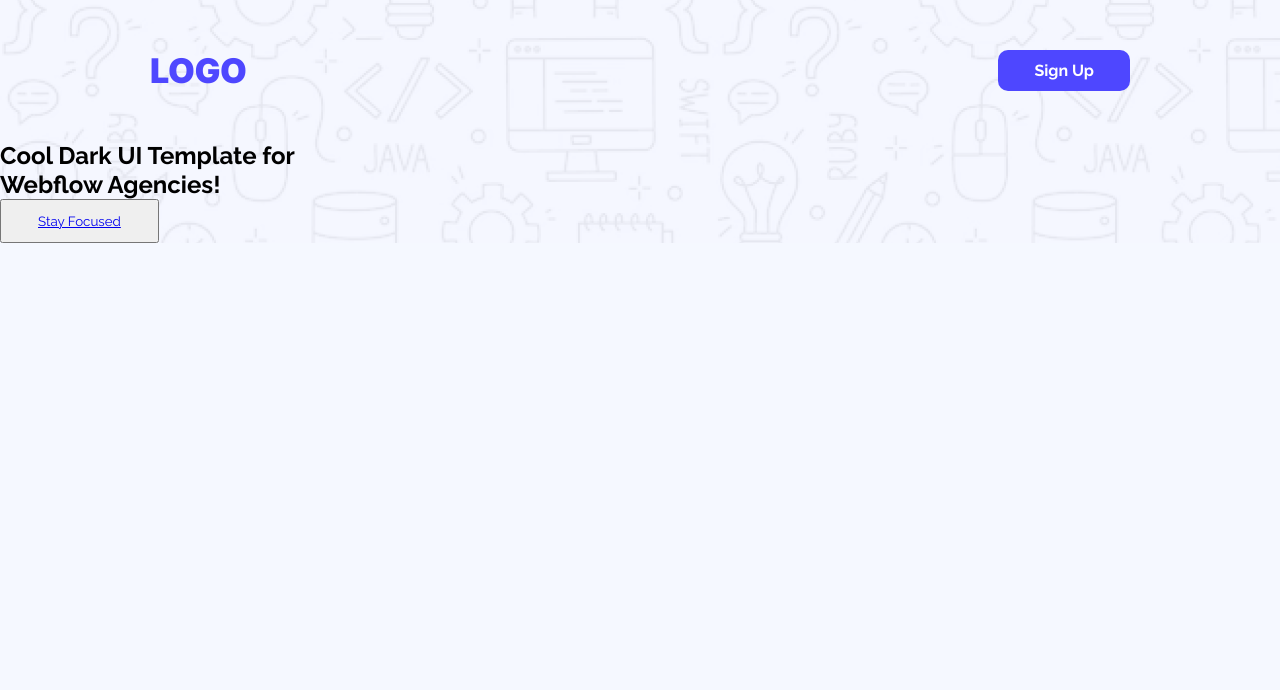
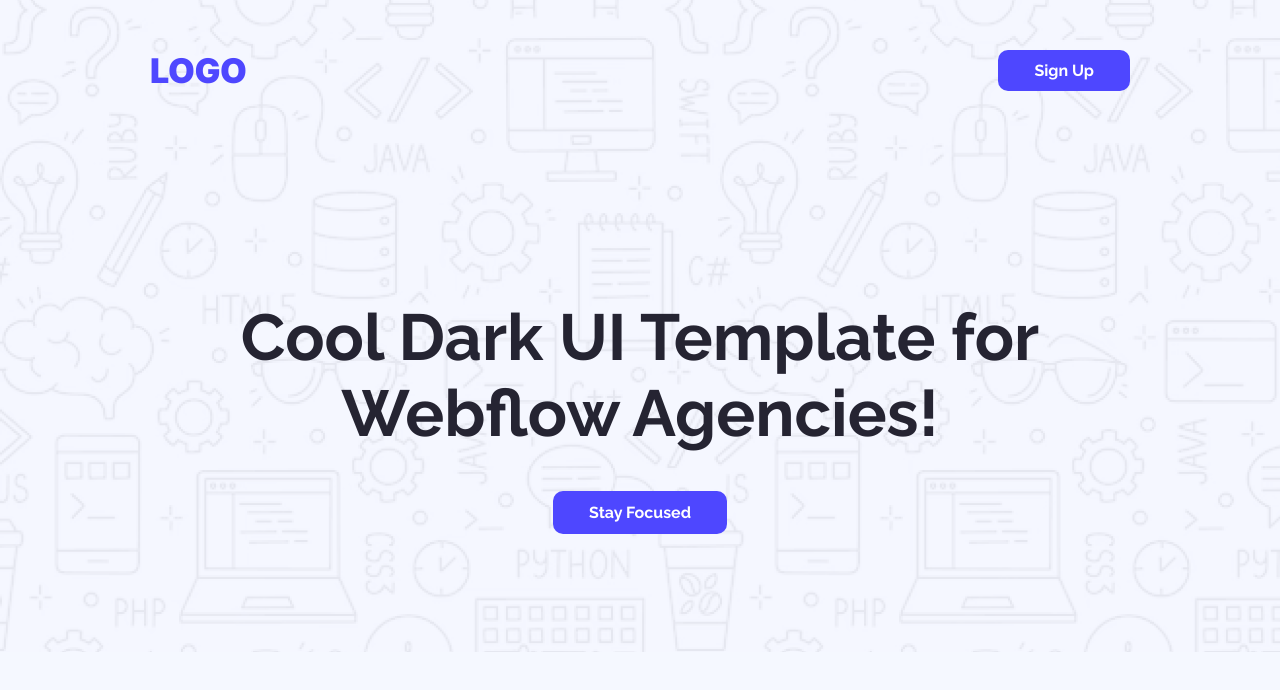
Before and after one commit to NurahadSarker/Assignment-001, a plain HTML site: page index.html in a window 1280 px wide. Drawn offline with Linux system fonts and the light colour scheme.

Commit message:
added hero section style

```diff
--- a/style.css
+++ b/style.css
@@ -60,3 +60,34 @@ nav button a{
 }
 
 /* nav-bar section end */
+
+/* hero section start */
+
+.hero-title{
+    font-size: 65px;
+    font-weight: bold;
+    margin-bottom: 40px;
+    color: rgba(37, 36, 50, 1);
+}
+
+.hero-content{
+    margin-top: 158px;
+    text-align: center;
+    padding-bottom: 152px;
+}
+
+.hero-content button{
+    border: none;
+    background-color: rgba(78, 71, 255, 1);
+    border-radius: 10px;
+}
+
+.hero-content button a{
+    text-decoration: none;
+    color: white;
+    /* padding: 12px 36px 12px 36px; */
+    font-weight: bold;
+    font-size: 16px;
+}
+
+/* hero section end */
```
